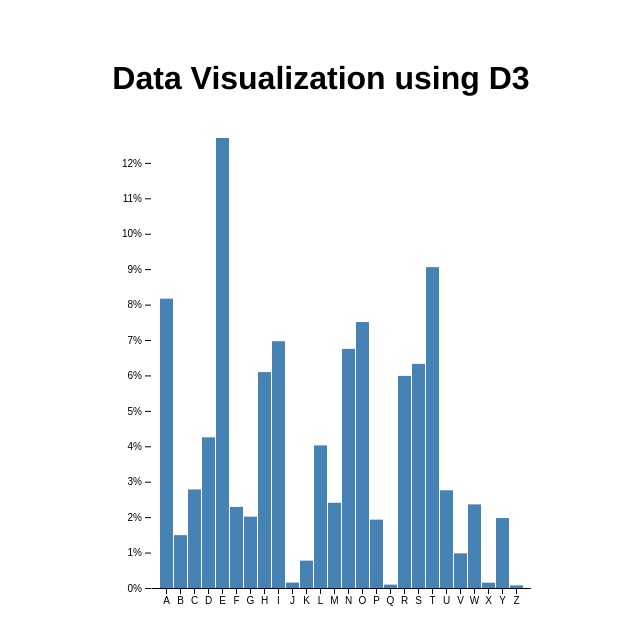
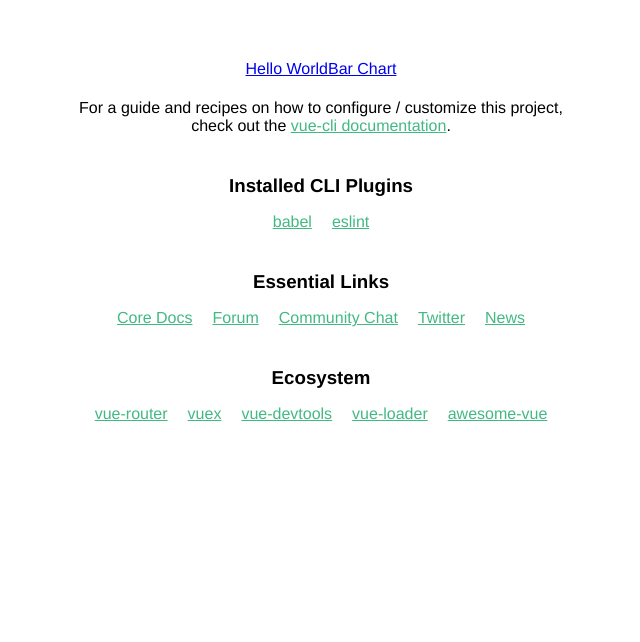
Before and after one commit to christiancrawford/d3-experiemental, a Vue app: page / in a window 1280 px wide. Shown: the top 642 px of the page, without its empty margins (319-959 px from the left). Built offline with nearby package versions, Linux system fonts and the light colour scheme.

Commit message:
Christian | add vue router

```diff
--- a/package.json
+++ b/package.json
@@ -12,7 +12,8 @@
     "d3": "^5.15.0",
     "node-sass": "^4.13.1",
     "sass-loader": "^8.0.2",
-    "vue": "^2.6.11"
+    "vue": "^2.6.11",
+    "vue-router": "^3.1.6"
   },
   "devDependencies": {
     "@vue/cli-plugin-babel": "~4.2.0",
--- a/src/App.vue
+++ b/src/App.vue
@@ -1,17 +1,18 @@
 <template>
   <div id="app">
-    <DataVisualization :data="loadData" />
+    <router-link to="/">Hello World</router-link>
+    <router-link to="/barchart">Bar Chart</router-link>
+    <router-view :data="loadData" />
   </div>
 </template>
 
 <script>
 import * as d3 from "d3";
-import DataVisualization from "./components/Chart.vue";
 
 export default {
   name: "app",
   components: {
-    DataVisualization
+    // BarChart
   },
   data() {
     return {
--- a/src/components/Chart.vue
+++ b/src/components/BarChart.vue
@@ -9,7 +9,7 @@
 import * as d3 from "d3";
 
 export default {
-  letter: "DataVisualization",
+  letter: "BarChart",
   props: ["data"],
   data() {
     return {
@@ -31,7 +31,7 @@
       this.height = 500;
       this.width = 420;
     },
-    DataVisualization() {
+    BarChart() {
       this.yTitle = g =>
         g
           .append("text")
@@ -91,7 +91,7 @@
   computed: {
     output() {
       console.log("output");
-      return this.DataVisualization();
+      return this.BarChart();
     }
   }
 };
--- a/src/main.js
+++ b/src/main.js
@@ -1,8 +1,10 @@
-import Vue from 'vue'
-import App from './App.vue'
+import Vue from "vue";
+import App from "./App.vue";
+import router from "./router";
 
-Vue.config.productionTip = false
+Vue.config.productionTip = false;
 
 new Vue({
-  render: h => h(App),
-}).$mount('#app')
+  router,
+  render: h => h(App)
+}).$mount("#app");
--- /dev/null
+++ b/src/router/index.js
@@ -0,0 +1,26 @@
+import Vue from "vue";
+import VueRouter from "vue-router";
+import HellowWorld from "../components/HelloWorld.vue";
+import BarChart from "../components/BarChart.vue";
+
+Vue.use(VueRouter);
+
+const routes = [
+  {
+    path: "/",
+    name: "helloworld",
+    component: HellowWorld
+  },
+  {
+    path: "/barchart",
+    name: "barchart",
+    component: BarChart
+  }
+];
+
+const router = new VueRouter({
+  mode: "history",
+  routes
+});
+
+export default router;
```
Also changed, not shown: 1 other file (tests, documents, lock files or other folders).
